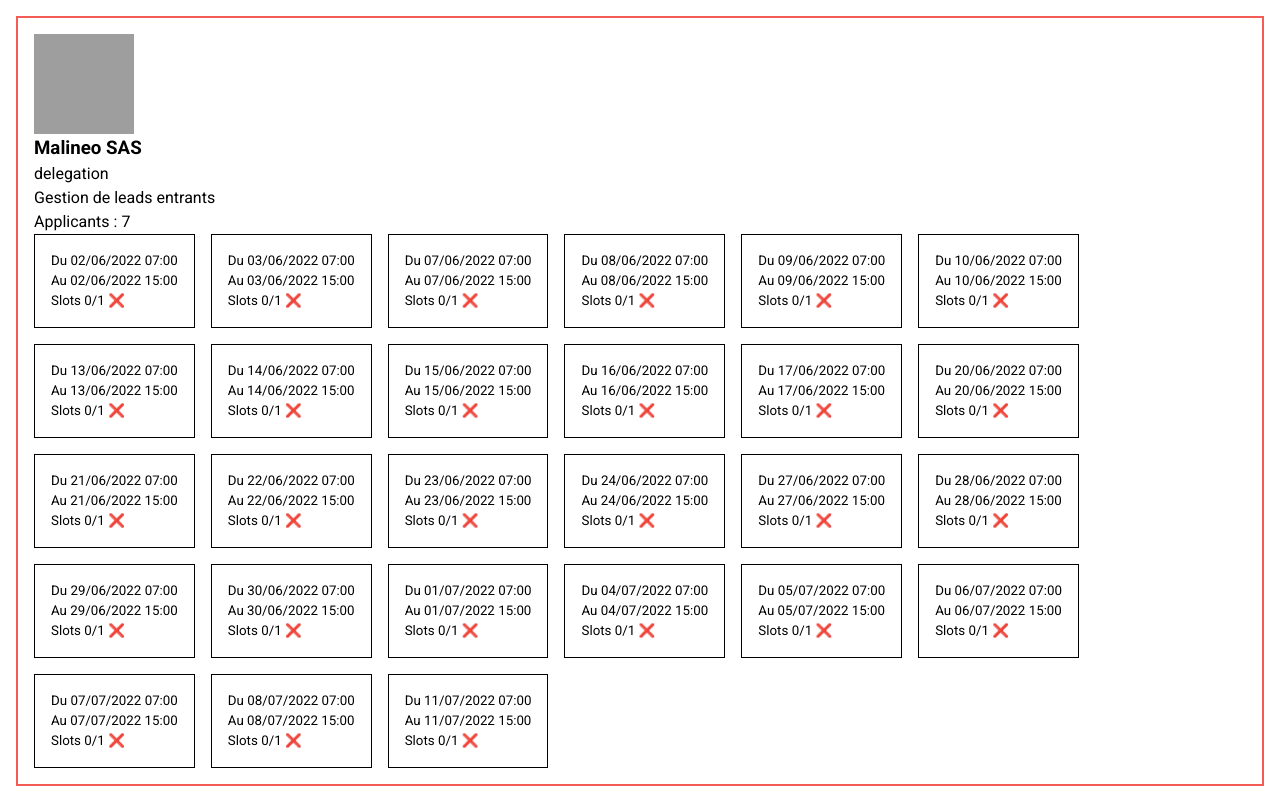
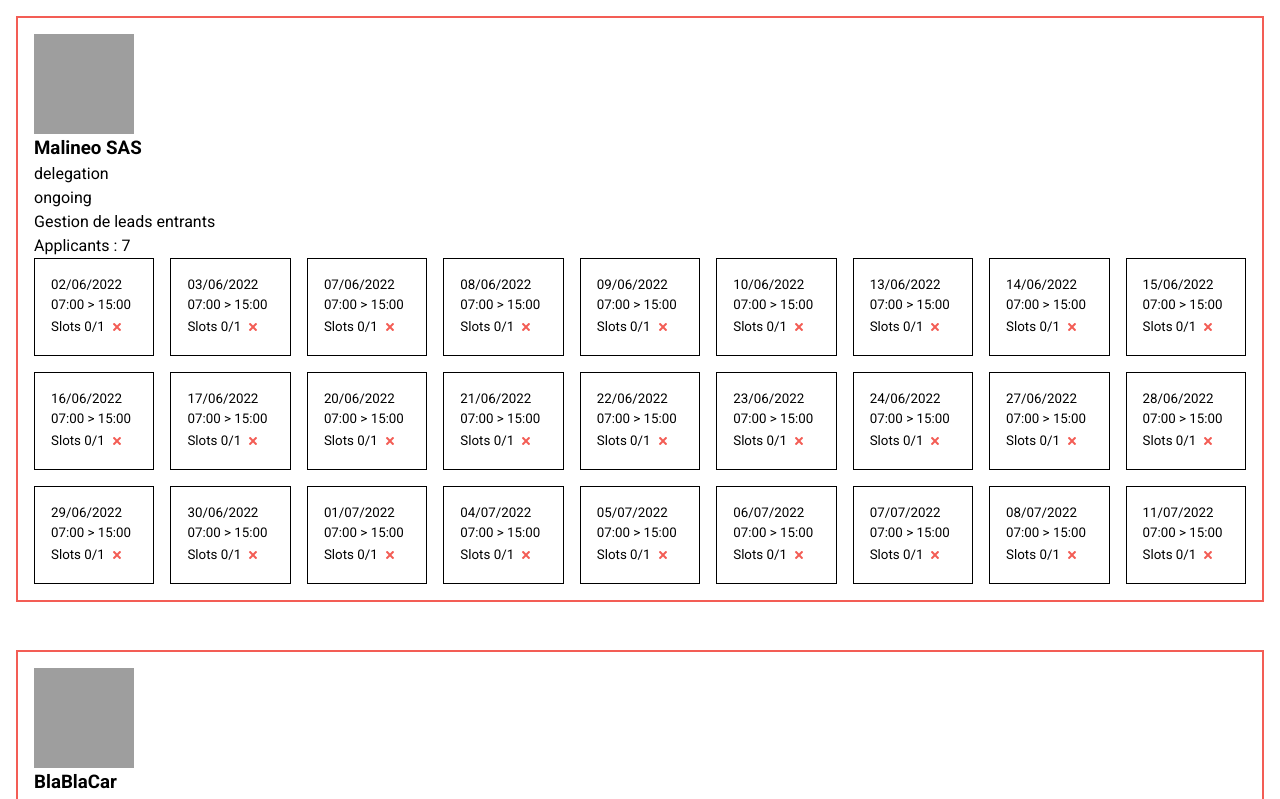
Before and after one commit to AlexisDoroszkiewicz/side, a Next.js app: page / in a window 1280 px wide. Shown: the top 799 px of the page. Built offline with nearby package versions, Linux system fonts and the light colour scheme; grey boxes are pictures that could not be loaded.

Commit message:
order w/ state setup

```diff
--- a/components/Shifts.tsx
+++ b/components/Shifts.tsx
@@ -12,8 +12,8 @@
 };
 
 const container = css`
-    display: flex;
-    flex-wrap: wrap;
+    display: grid;
+    grid-template-columns: repeat(auto-fit, minmax(min(100%, 7.125rem), 1fr));
     gap: 1rem;
 `
 
@@ -30,17 +30,22 @@
         if ((dayjs() > dayjs(shift.start)) && (shift.filledSlots < shift.slots)) setFailing(true);
     }, [])
 
-    const start = dayjs(shift.start).format('DD/MM/YYYY HH:mm');
-    const end = dayjs(shift.end).format('DD/MM/YYYY HH:mm');
+    const startDay = dayjs(shift.start).format('DD/MM/YYYY');
+    const endDay = dayjs(shift.end).format('DD/MM/YYYY');
+
+    const startHour = dayjs(shift.start).format('HH:mm')
+    const endHour = dayjs(shift.end).format('HH:mm')
 
     return (
         <div css={shiftContainer} {...props}>
             <small>
-                <p>Du {start}</p>
-                <p>Au {end}</p>
+                <p>{startDay == endDay ? startDay : `Du ${startDay} au ${endDay}`}</p>
+                <p>{`${startHour} > ${endHour}`}</p>
             </small>
-            <small>
-                <p>Slots {shift.filledSlots}/{shift.slots} {shift.slots == shift.filledSlots ? "✅" : "❌"}</p>
+            <small css={css`display: flex; align-items: center;`}>
+                <p>Slots {shift.filledSlots}/{shift.slots}</p> {shift.slots == shift.filledSlots ?
+                <svg css={css`fill: var(--green);`} width="24" height="24" viewBox="0 0 24 24" xmlns="http://www.w3.org/2000/svg"><path id="checkmark-a" d="M10.67 15.82l-3.48-3.39c-.25-.23-.25-.45 0-.68l.68-.69c.25-.23.49-.23.71 0l2.43 2.4 5.4-5.29c.23-.23.47-.23.72 0l.68.65c.25.23.25.46 0 .69l-6.46 6.34c-.23.2-.46.2-.68-.03z"></path></svg> :
+                <svg css={css`fill: var(--red);`} width="24" height="24" viewBox="0 0 24 24" xmlns="http://www.w3.org/2000/svg"><path d="M15.89 8.818a.5.5 0 010 .707L13.414 12l2.474 2.476a.5.5 0 010 .707l-.707.707a.5.5 0 01-.707 0L12 13.414l-2.476 2.475a.5.5 0 01-.707 0l-.707-.707a.5.5 0 010-.707l2.475-2.476-2.475-2.474a.5.5 0 010-.707l.707-.707a.5.5 0 01.707 0l2.476 2.474 2.474-2.474a.5.5 0 01.707 0l.707.707z" fillRule="nonzero"></path></svg>}
             </small>
         </div>
     )
@@ -48,6 +53,5 @@
 
 const shiftContainer = css`
     border: 1px solid black;
-    width: fit-content;
     padding: 1em;
 `
--- a/components/Task.tsx
+++ b/components/Task.tsx
@@ -8,6 +8,8 @@
 export default function Task({task, ...props}) {
     const {company, details, selection, shifts} = task;
 
+    const [failing, setFailing] = useState(false);
+    const [short, setShort] = useState(false);
     const [closable, setClosable] = useState(false);
 
     // skip closed tasks ❌
@@ -17,28 +19,28 @@
         if (!shifts || shifts.every(shift => dayjs() > dayjs(shift.end))) setClosable(true);
     }, [])
 
-    const [failing, setFailing] = useState();
-
     return (
-        <div css={taskContainer(failing, closable)} {...props}>
+        <div css={taskContainer(failing, short, closable)} {...props}>
             <div>
                 {/* Should be using next Image component but had issues with AWS S3 domain config 🤷‍♂️ */}
                 <img src={company.pictureURL} width={"100"} height={"100"}/>
                 <h3>{company.name}</h3>
             </div>
             <p>{selection.target}</p>
+            <p>{selection.status}</p>
             <p>{details.jobType}</p>
             <p>Applicants : {details.applicants}</p>
             <Context.Provider value={[setFailing]}>
                 {shifts && <Shifts shifts={shifts}/>}
             </Context.Provider>
+            {closable && <h2>CLOSABLE</h2>}
         </div>
     )
 };
 
-const taskContainer = (failing, closable) => css`
-    /* if task is closable, push it to the bottom of the list */
-    order: ${closable && '1'};
+const taskContainer = (failing, short, closable) => css`
+    /* order tasks */
+    order: ${failing ? '-3' : short ? '-2' : closable && '1'};
     padding: 1rem;
     margin: 1rem;
     border: ${failing && '2px solid var(--red)'};
```
